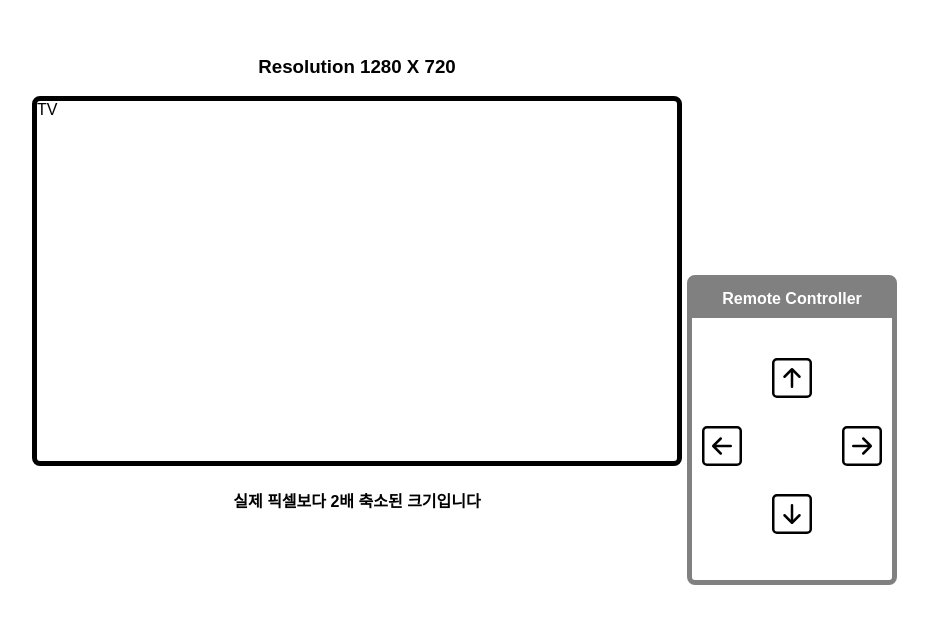
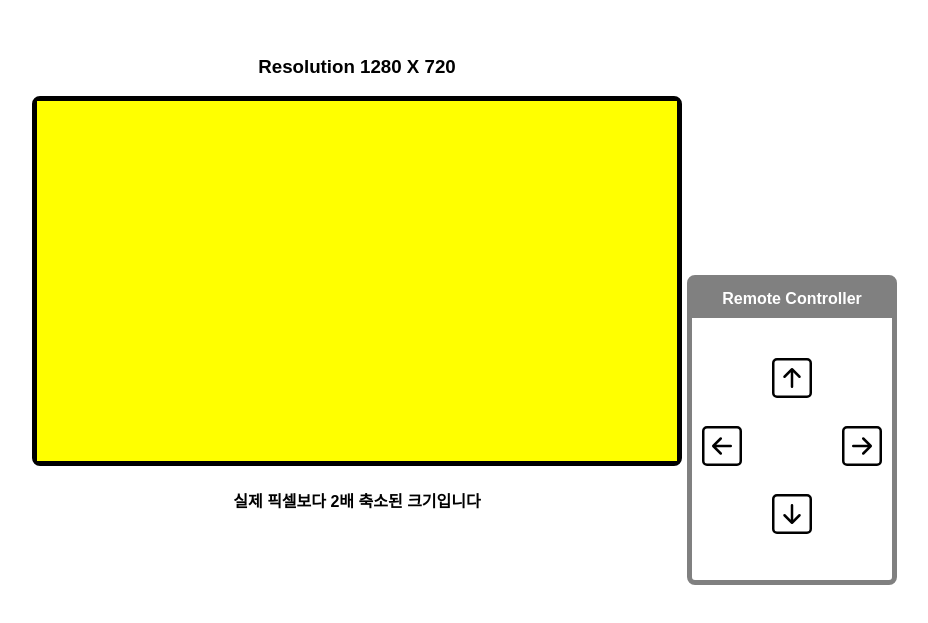
Before and after one commit to peppermintc/tv-focus-control, a React (Create React App) app: page / in a window 1280 px wide. Shown: the part 115-738 px from the top of the page, without its empty margins (283-1211 px from the left). Built offline with nearby package versions, Linux system fonts and the light colour scheme.

Commit message:
[추가] TV 콘텐츠 추가 기능 추가

```diff
--- /dev/null
+++ b/src/components/contents/Contents1.tsx
@@ -0,0 +1,13 @@
+import styled from "styled-components";
+
+const ContentsContainer = styled.div`
+  width: 100%;
+  height: 100%;
+  background-color: yellow;
+`;
+
+const Contents1 = () => {
+  return <ContentsContainer></ContentsContainer>;
+};
+
+export default Contents1;
--- a/src/components/hardware/TV.tsx
+++ b/src/components/hardware/TV.tsx
@@ -7,6 +7,7 @@ interface Resolution {
 
 interface TVProps {
   resolution: Resolution;
+  contents?: React.ReactNode;
 }
 
 const TVContainer = styled.div<TVProps>`
@@ -17,13 +18,13 @@ const TVContainer = styled.div<TVProps>`
   height: ${(props) => `calc(${props.resolution.height}px / 2)`};
 `;
 
-const TV = ({ resolution }: TVProps) => {
+const TV = ({ resolution, contents }: TVProps) => {
   return (
     <>
       <h3>
         Resolution {resolution.width} X {resolution.height}
       </h3>
-      <TVContainer resolution={resolution}>TV</TVContainer>
+      <TVContainer resolution={resolution}>{contents}</TVContainer>
       <h4>실제 픽셀보다 2배 축소된 크기입니다</h4>
     </>
   );
--- a/src/pages/HDPage.tsx
+++ b/src/pages/HDPage.tsx
@@ -1,4 +1,5 @@
 import styled from "styled-components";
+import Contents1 from "../components/contents/Contents1";
 import Remote from "../components/hardware/Remote";
 import TV from "../components/hardware/TV";
 
@@ -27,7 +28,7 @@ const HDPage = () => {
 
   return (
     <HDPageContainer>
-      <TV resolution={{ width: 1280, height: 720 }} />
+      <TV resolution={{ width: 1280, height: 720 }} contents={<Contents1 />} />
       <Remote
         onUpClick={onUpClick}
         onRightClick={onRightClick}
```
